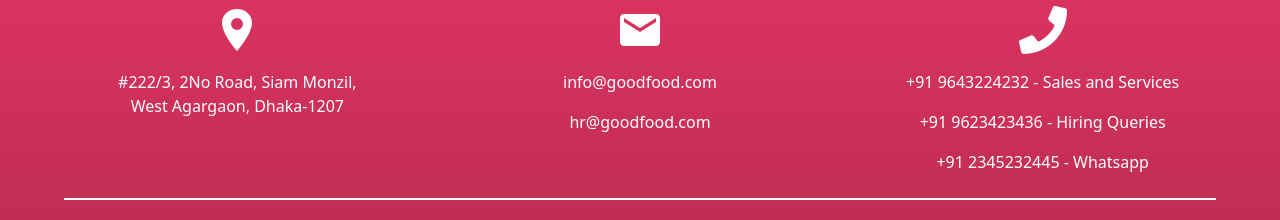
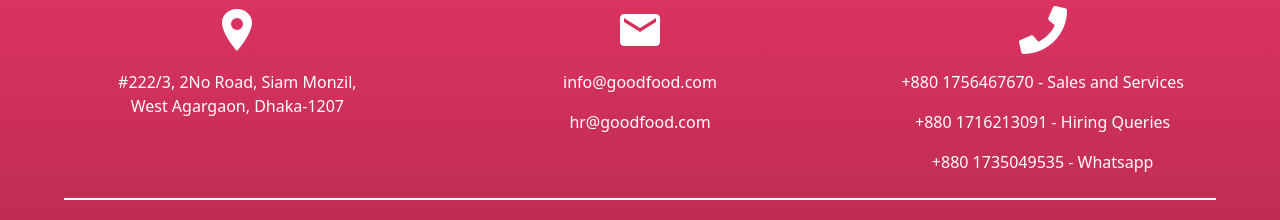
Before and after one commit to arindom10/Restaurant-site-frontend, a React (Vite) app: page / in a window 1280 px wide. Shown: the part 3354-3574 px from the top of the page. Built offline with nearby package versions, Linux system fonts and the light colour scheme; a web font is replaced by a local one.

Commit message:
Information changes

```diff
--- a/package.json
+++ b/package.json
@@ -11,6 +11,7 @@
   },
   "dependencies": {
     "aos": "^2.3.4",
+    "frontend-resturant-project": "file:",
     "react": "^18.3.1",
     "react-dom": "^18.3.1",
     "react-icons": "^5.2.1"
--- a/src/Components/Footer/Footer.jsx
+++ b/src/Components/Footer/Footer.jsx
@@ -34,9 +34,9 @@ const Footer = () => {
             <div className="flex justify-center">
               <FaPhone className="text-5xl" />
             </div>
-            <p>+91 9643224232 - Sales and Services</p>
-            <p>+91 9623423436 - Hiring Queries </p>
-            <p>+91 2345232445 - Whatsapp</p>
+            <p>+880 1756467670 - Sales and Services</p>
+            <p>+880 1716213091 - Hiring Queries </p>
+            <p>+880 1735049535 - Whatsapp</p>
           </div>
         </div>
         <div className="flex justify-center items-center p-4 gap-6">
```
Also changed, not shown: 1 other file (tests, documents, lock files or other folders).
